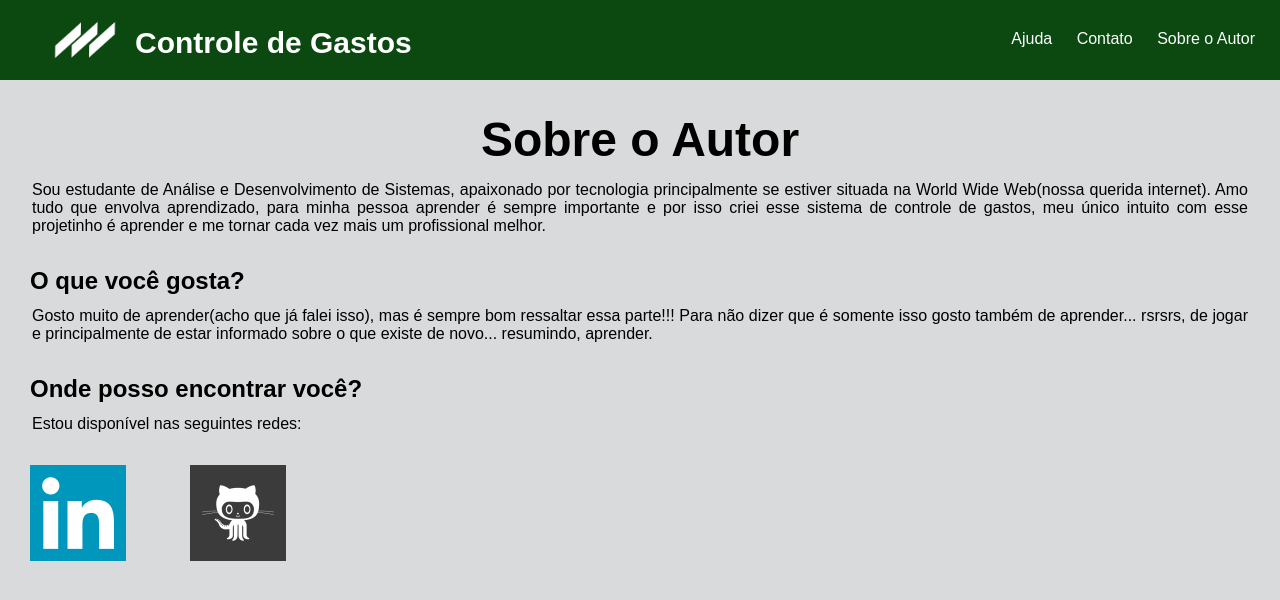
After one commit to LucasLBB/Controle-Gastos, a PHP site: page /view/sobreAutor.php in a window 1280 px wide. The commit adds this page. Shown: the top 600 px of the page. Run offline with PHP 8.4, Linux system fonts and the light colour scheme; some web fonts are replaced.

Commit message:
Finalização do Projeto

```diff
--- a/view/cadastroUser.php
+++ b/view/cadastroUser.php
@@ -18,9 +18,9 @@
 
                 <div><input type="text" id="nome" name="nome" placeholder="Nome" size="25" required></div>
 
+                <div><input type="text" id="email" name="email" placeholder="E-mail" size="25" pattern="^\w*(\.\w*)?@\w*\.[a-z]+(\.[a-z]+)?$" required></div>
+
                 <div><input type="password" id="senha" name="senha" placeholder="Senha" onkeyup="return senhaVerifica(this)" size="25" required></div>
-
-                <div><input type="text" id="email" name="email" placeholder="E-mail" size="25" pattern="^\w*(\.\w*)?@\w*\.[a-z]+(\.[a-z]+)?$" required></div>
 
                 <input type="submit" id="btnCad" value="Cadastrar">
 
--- a/view/css/cadastroUser.css
+++ b/view/css/cadastroUser.css
@@ -2,7 +2,7 @@
 h1{
     text-align: center;
     margin-top: 10px;
-    color: rgb(0, 0, 0)0, 0, 0);
+    color: rgb(0, 0, 0);
 }
 
 main{
@@ -29,7 +29,7 @@ form{
 
 #resultado{
     margin-left: 520px;
-    margin-top: -100px;
+    margin-top: -105px;
 }
 
 #newAccount{
--- a/view/css/contato.css
+++ b/view/css/contato.css
@@ -25,10 +25,12 @@ main form input{
     margin: 20px;
     margin-left: 565px;
     border: rgb(12, 73, 17) 1px solid;
+    resize: vertical;
 }
 
 #msg{
     border: rgb(12, 73, 17) 1px solid;
+    resize: none;
 }
 
 main form{
--- /dev/null
+++ b/view/css/sobreAutor.css
@@ -0,0 +1,25 @@
+body {
+    background-color: rgb(216, 218, 219);
+}
+
+h1 {
+    text-align: center;
+    padding: 2rem;
+    font-size: 3rem;
+    margin: 0;
+}
+
+.p-text {
+    margin-top: -50px;
+    padding: 2rem;
+    text-align: justify;
+}
+
+.subtitulo {
+    margin-left: 30px;
+    margin-bottom: 30px;
+}
+
+.imagem {
+    margin: 30px;
+}
--- a/view/header.php
+++ b/view/header.php
@@ -13,7 +13,7 @@
             <ul id="nav-list">
                 <li><a href="ajuda.php">Ajuda</a></li>
                 <li><a href="contato.php">Contato</a></li>
-                <li><a href="#">Sobre o Autor</a></li>
+                <li><a href="sobreAutor.php">Sobre o Autor</a></li>
             </ul>
         </nav>
     </header>
--- /dev/null
+++ b/view/sobreAutor.php
@@ -0,0 +1,37 @@
+<!DOCTYPE html>
+<html lang="pt-br">
+<head>
+    <meta charset="UTF-8">
+    <meta name="viewport" content="width=device-width, initial-scale=1.0">
+    <title>Sobre o Autor | Lucas de Lima</title>
+    <link rel="stylesheet" href="css/sobreAutor.css">
+</head>
+<body>
+
+    <?php
+    include "header.php";
+    ?>
+
+    <h1>Sobre o Autor</h1>
+
+        <p class="p-text">
+            Sou estudante de Análise e Desenvolvimento de Sistemas, apaixonado por tecnologia principalmente se estiver situada na World Wide Web(nossa querida
+            internet). Amo tudo que envolva aprendizado, para minha pessoa aprender é sempre importante e por isso criei esse sistema de controle de gastos, meu único
+            intuito com esse projetinho é aprender e me tornar cada vez mais um profissional melhor.
+        </p>
+
+    <h2 class="subtitulo">O que você gosta?</h2>
+
+        <p class="p-text">Gosto muito de aprender(acho que já falei isso), mas é sempre bom ressaltar essa parte!!! Para não dizer que é somente isso gosto também de aprender...
+        rsrsrs, de jogar e principalmente de estar informado sobre o que existe de novo... resumindo, aprender.</p>
+
+    <h2 class="subtitulo">Onde posso encontrar você?</h2>
+
+        <p class="p-text">Estou disponível nas seguintes redes:</p>
+
+            <a href="https://linkedin.com/in/lucas-lima-a4447b157" target="_blanck" class="imagem"><img src="img/linkedIn.jpg" alt="LinkedIn"></a>
+
+            <a href="https://github.com/LucasLBB" target="_blanck" class="imagem"><img src="img/github-icon.png" alt="GitHub"></a>
+
+</body>
+</html>
```
Also changed, not shown: controller/contatoEmail.php (+11 -3 lines), view/css/senhaRecuperar.css (added, +7 -0 lines), view/img/github-icon.png (added), view/img/linkedIn.jpg (added).
